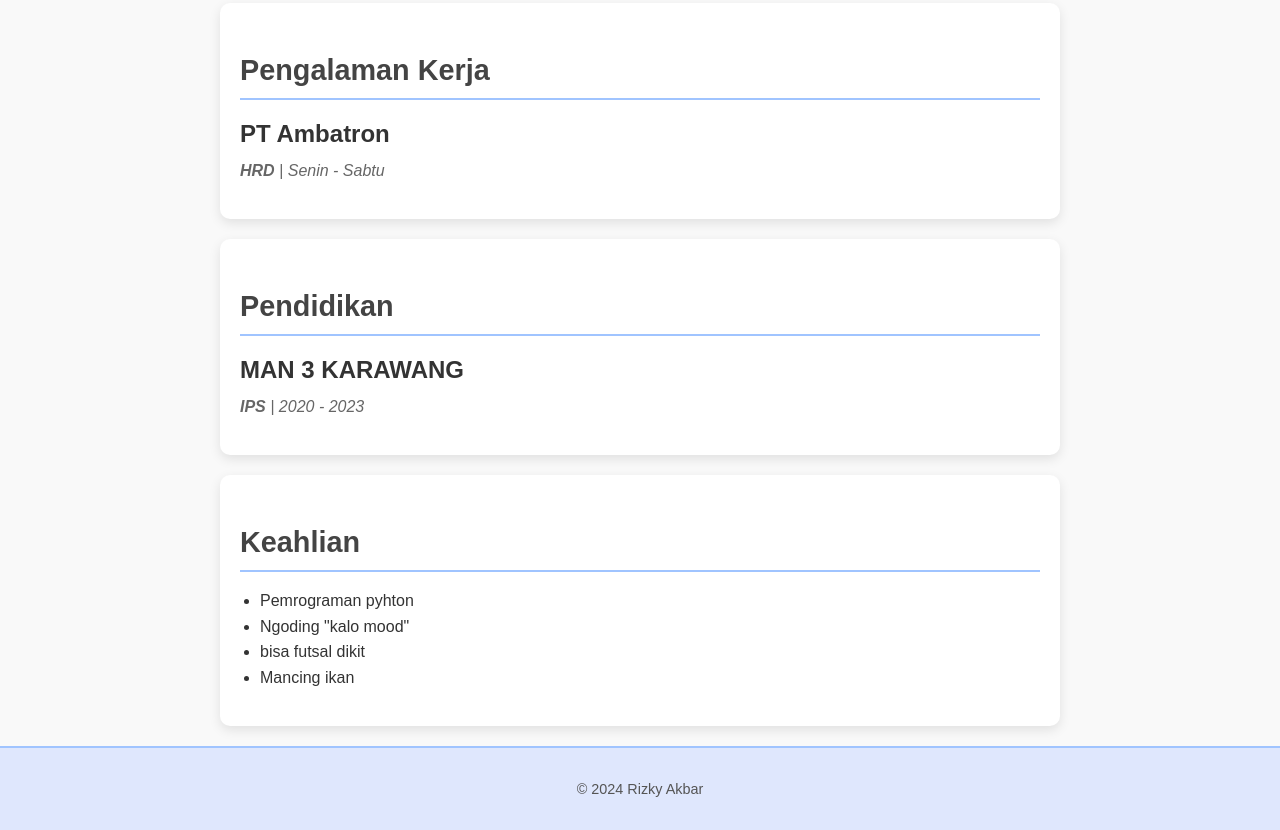
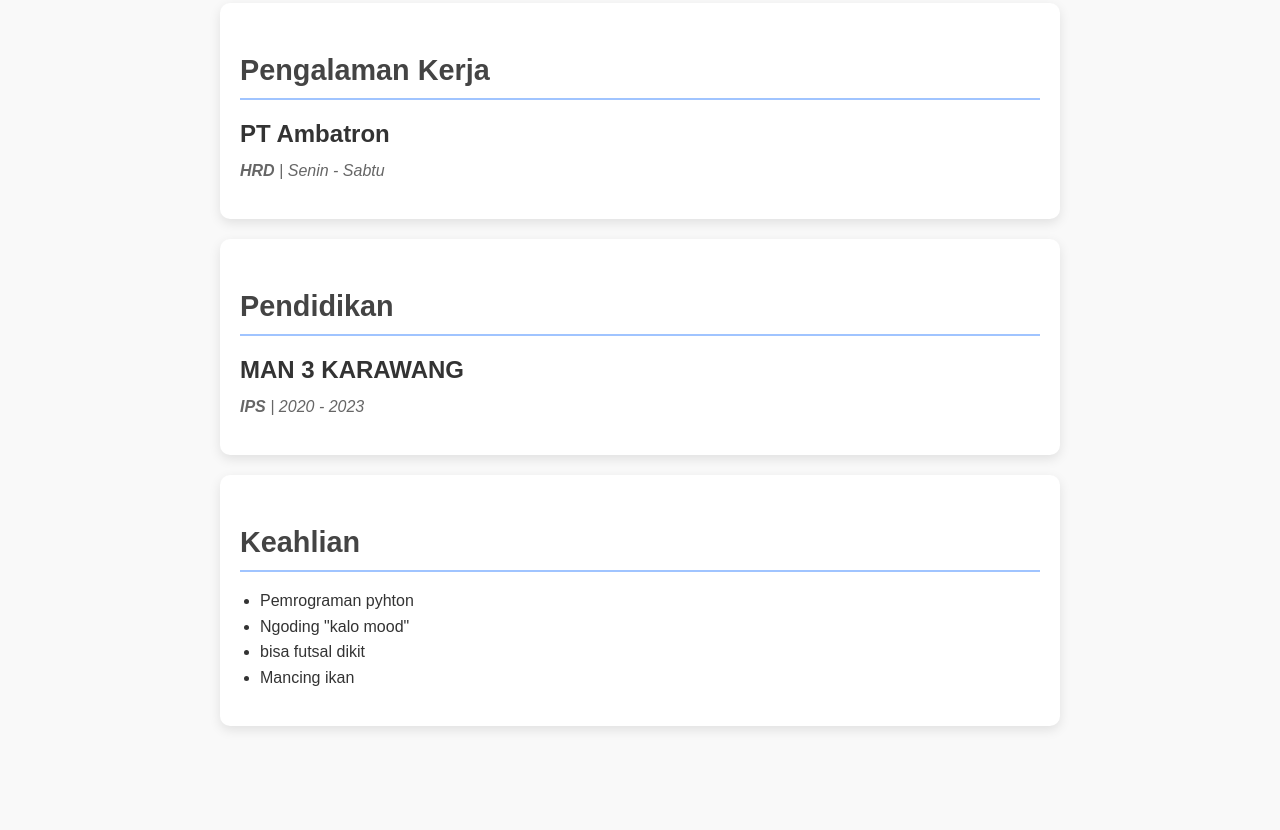
Before and after one commit to RizkyAkbar555/Rizkyakbar555.github.io, a plain HTML site: page CV-Rizky/index.html in a window 1280 px wide. Shown: the part 388-1218 px from the top of the page. After the commit the page ends 1134 px from the top, so only its background shows below. Drawn offline with Linux system fonts and the light colour scheme.

Commit message:
Update index.html

```diff
--- a/CV-Rizky/index.html
+++ b/CV-Rizky/index.html
@@ -45,9 +45,5 @@
             <li>Mancing ikan</li>
         </ul>
     </section>
-
-    <footer>
-        <p>&copy; 2024 Rizky Akbar</p>
-    </footer>
 </body>
 </html>
```
